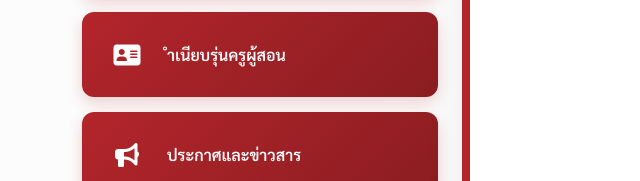
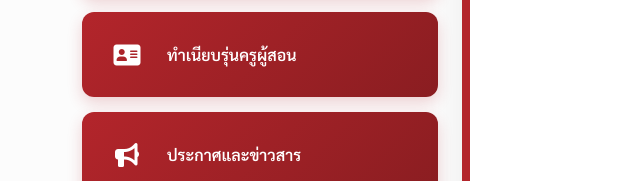
Before and after one commit to chaichana-dev-io/stb-instructor, a plain HTML site: page index.html in a window 1280 px wide. Shown: the part 548-729 px from the top of the page, 0-640 px from the left. Drawn offline with nearby package versions, Linux system fonts and the light colour scheme; no server answers.

Commit message:
Update index.html

```diff
--- a/index.html
+++ b/index.html
@@ -185,7 +185,7 @@
                 </div>
                 <div class="menu-card" onclick="window.location.href='list.html'">
                     <i class="fas fa-address-card"></i>
-                    <h4>ำเนียบรุ่นครูผู้สอน</h4>
+                    <h4>ทำเนียบรุ่นครูผู้สอน</h4>
                 </div>
                 <div class="menu-card" onclick="window.location.href='news.html'">
                     <i class="fas fa-bullhorn"></i>
```
